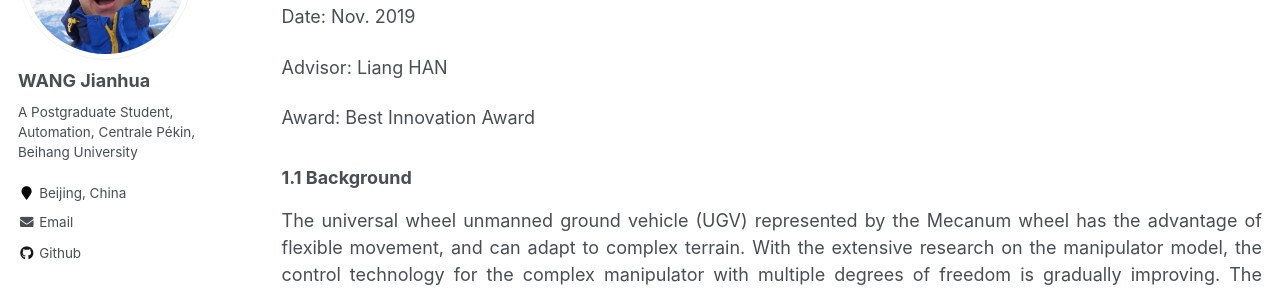
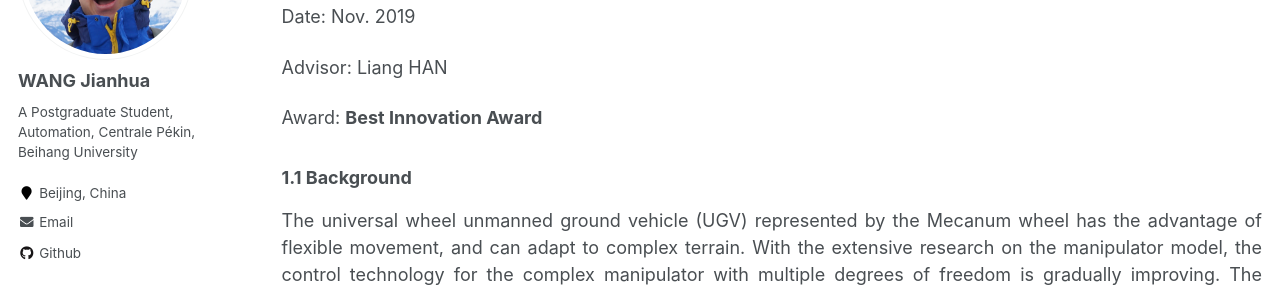
Before and after one commit to jianhua-WANG-ENS/old-homepage, a Jekyll site: the page built from _pages/Competitions.md, in a window 1280 px wide and 1400 px high. Shown: the part 233-525 px from the top of the window. Built offline with Jekyll 4.4.1, drawn with Linux system fonts in a browser that asks for light colours; some of the changed text lies outside the part shown.

```diff
--- a/_pages/Competitions.md
+++ b/_pages/Competitions.md
@@ -22,7 +22,7 @@ Date: Nov. 2019
 
 Advisor: Liang HAN
 
-Award: Best Innovation Award
+Award: **Best Innovation Award**
 
 
 ### 1.1 Background
@@ -50,7 +50,8 @@ The following video shows the scene of a coordinated formation of UAVs and UGVs
 
   <iframe width="560" height="315" src="https://www.youtube.com/embed/wzu0CHlsenE" frameborder="0" allow="accelerometer; autoplay; encrypted-media; gyroscope; picture-in-picture" allowfullscreen></iframe>
 
-  ### 1.4 Team photo
+
+### 1.4 Team photo
 
   <img src="https://jianhua-WANG-BUAA.github.io/images/competition-china-french.jpg" alt="competition-china-french.jpg" border="0"/>
 
```
